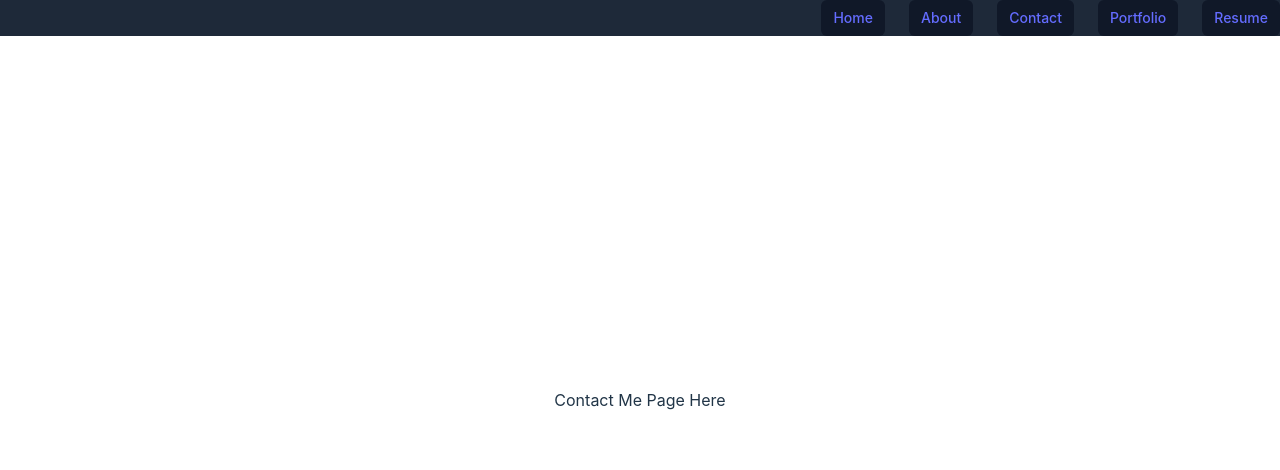
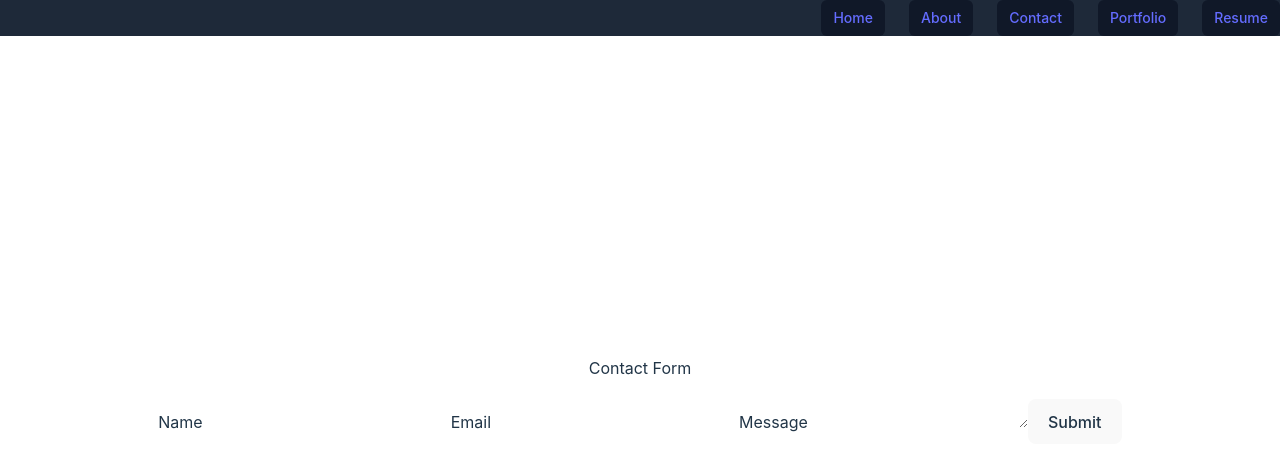
Before and after one commit to marielmetalios/portfolio_2025, a React (Vite) app in the folder portfolio_2025/: page /contact in a window 1280 px wide. Shown: the top 470 px of the page. Built offline with nearby package versions, Linux system fonts and the light colour scheme.

Commit message:
updated contact form

```diff
--- a/portfolio_2025/src/pages/Contact.jsx
+++ b/portfolio_2025/src/pages/Contact.jsx
@@ -1,7 +1,49 @@
+import { useState } from "react";
+
 const Contact = () => {
+    const [formInfo, setFormInfo] = useState({
+        name: '',
+        email: '',
+        message: ''
+    });
+
+    // boolean for submitted, set to false initiallity
+    const [submitted, setSubmitted] = useState(false)
+
+    function handleChange(event) {
+        setFormInfo({ ...formInfo, [event.target.name]: event.target.value });
+    }
+
+    function handleSubmit(event) {
+        event.preventDefault();
+        if (!formInfo.name || !formInfo.email || !formInfo.message) {
+            console.log('fields not filled out')
+        } else {
+            console.log('form submitted', formInfo)
+            setSubmitted(true);
+        }
+
+        localStorage.setItem('form info', JSON.stringify(formInfo));
+        setFormInfo({name: '', email: '', message: ''});
+    }
+
+
+
     return (
         <div>
-            <h2>Contact Me Page Here</h2>
+            <h2>Contact Form</h2>
+            <form onSubmit={handleSubmit}>
+                <label htmlFor="name">Name</label>
+                <input id="name" name="name" type="text" value={formInfo.name} onChange={handleChange}>
+                </input>
+                <label htmlFor="email">Email</label>
+                <input id="email" name="email" type="text" value={formInfo.email} onChange={handleChange}>
+                </input>
+                <label htmlFor="message">Message</label>
+                <textarea id="message" name="message" value={formInfo.message} onChange={handleChange}>
+                </textarea>
+                <button type="submit">Submit</button>
+            </form>
         </div>
     )
 }
```
